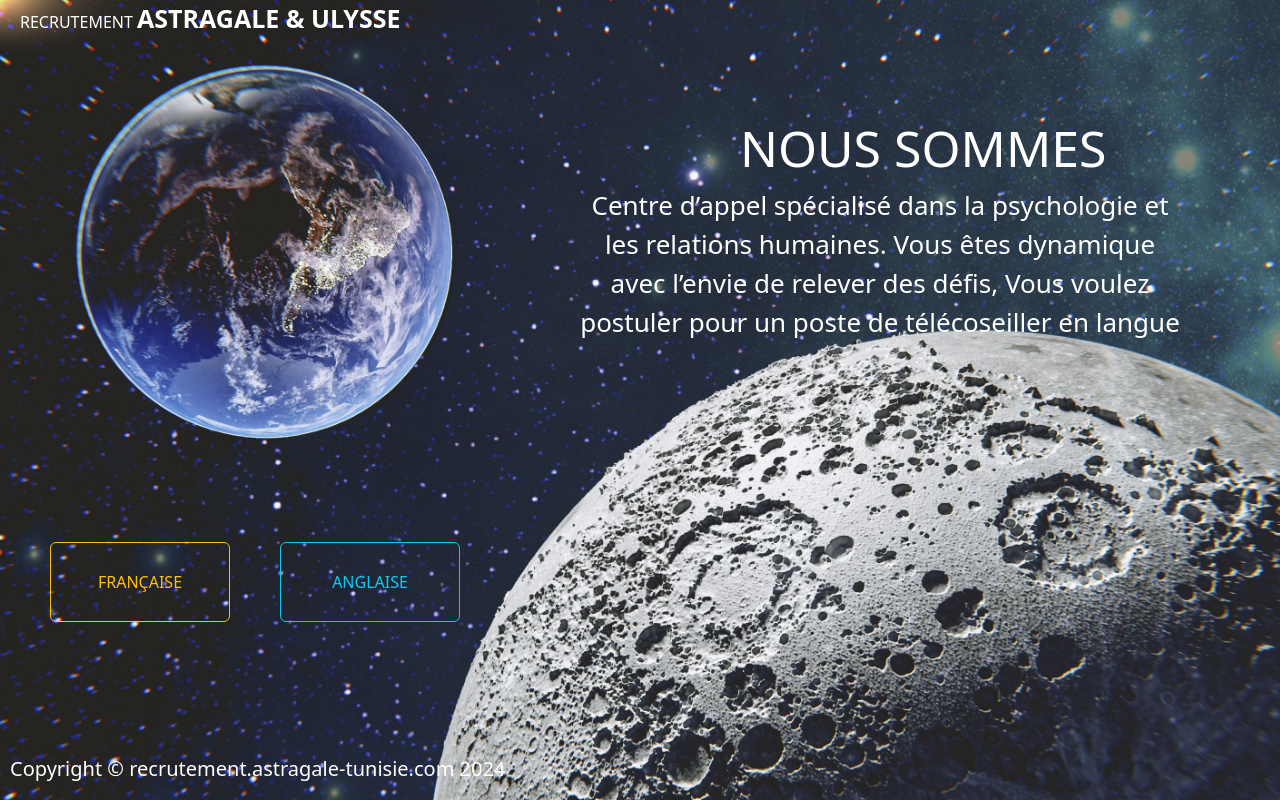
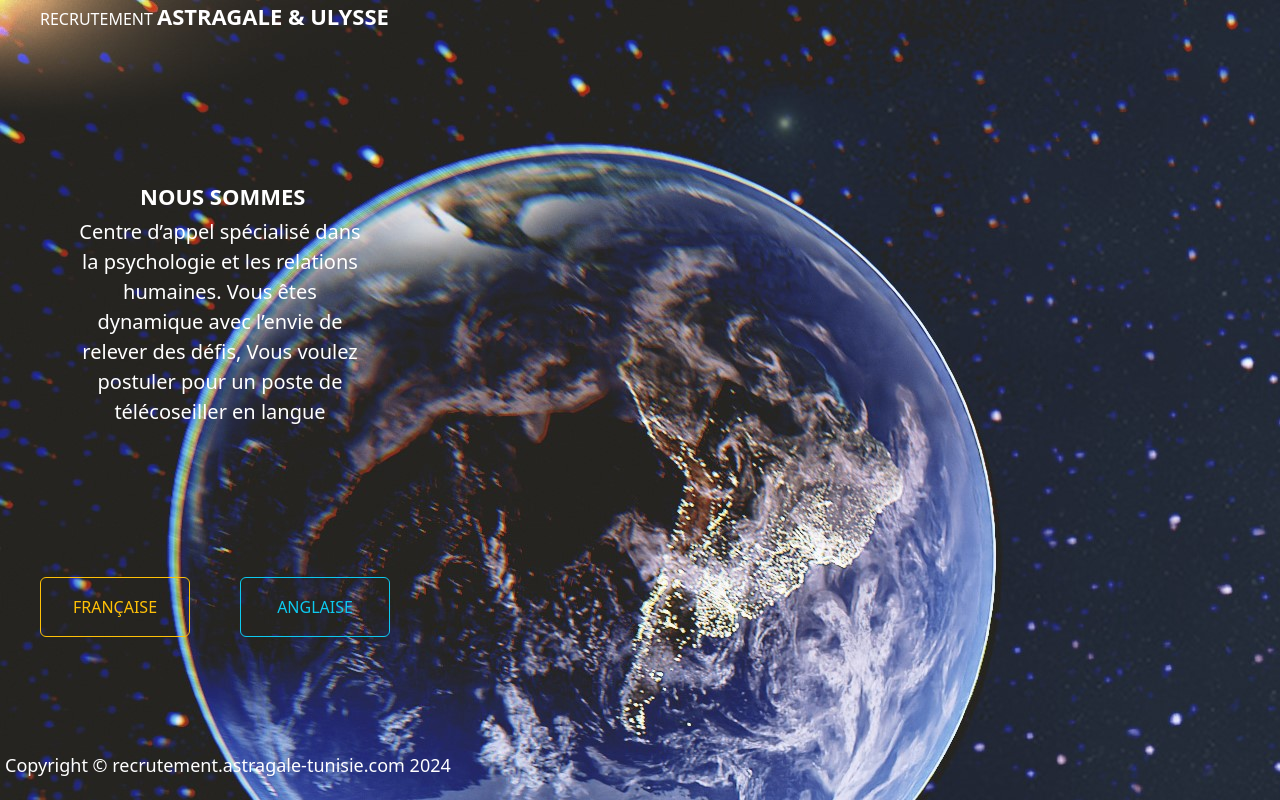
Before and after one commit to Bayrem98/recrutement_casa_front, a React (Create React App) app: page / in a window 1280 px wide. Built offline with nearby package versions, Linux system fonts and the light colour scheme.

Commit message:
make home page in responsive resolution phone & many update in dashboard & agenda pages

```diff
--- a/src/App.css
+++ b/src/App.css
@@ -1,16 +1,116 @@
 .home-page {
-    background-image: url('/public/images/background-image.jpg');
-    background-size: cover;
-    height: 100vh;
+  background-image: url("/public/images/background-image.jpg");
+  background-size: cover;
+  height: 100vh;
 }
 
 .fr-page {
-    background-image: url('/public/images/background-2.jpg');
-    background-size: cover;
+  background-image: url("/public/images/background-2.jpg");
+  background-size: cover;
 }
 
 .login-page {
-    background-image: url('/public/images/background-3.jpg');
-    background-size: cover;
-    height: 100vh;
+  background-image: url("/public/images/background-3.jpg");
+  background-size: cover;
+  height: 100vh;
 }
+
+.nav-title-home {
+  margin-left: 20px;
+}
+
+.nav-title-home-span {
+  font-size: 25px;
+  font-weight: bold;
+}
+
+.home-para-title {
+  font-size: 50px;
+  padding-top: 80px;
+  padding-left: 740px;
+}
+
+.home-para {
+  width: 600px;
+  margin-left: 580px;
+  font-size: 26px;
+  text-align: center;
+}
+
+.home-div-button {
+  margin-top: 200px;
+  margin-left: 50px;
+}
+
+.home-button-fr {
+  width: 180px;
+  margin-right: 50px;
+  height: 80px;
+}
+
+.home-button-en {
+  width: 180px;
+  height: 80px;
+}
+
+.home-footer {
+  position: fixed;
+  bottom: 0px;
+  left: 10px;
+  font-size: 20px;
+  font-weight: lighter;
+}
+
+@media screen and (min-width: 430px) {
+  .home-page {
+    background-image: url("/public/images/background-image.jpg");
+    background-size: auto;
+  }
+
+  .nav-title-home {
+    margin-left: 40px;
+  }
+
+  .nav-title-home-span {
+    font-size: 22px;
+    font-weight: bold;
+  }
+
+  .home-para-title {
+    font-size: 22px;
+    padding-top: 150px;
+    padding-left: 140px;
+    font-weight: bold;
+  }
+
+  .home-para {
+    width: 300px;
+    margin-left: 70px;
+    font-size: 20px;
+    text-align: center;
+  }
+
+  .home-div-button {
+    margin-top: 150px;
+    margin-left: 40px;
+  }
+
+  .home-button-fr {
+    width: 150px;
+    margin-right: 50px;
+    height: 60px;
+  }
+
+  .home-button-en {
+    width: 150px;
+    height: 60px;
+  }
+
+  .home-footer {
+    position: fixed;
+    bottom: 5px;
+    left: 5px;
+    font-size: 18px;
+    font-weight: lighter;
+  }
+}
--- a/src/components/pages/AgendaRdv.tsx
+++ b/src/components/pages/AgendaRdv.tsx
@@ -1,50 +1,98 @@
 import React, { useState } from "react";
-import { Alert, Calendar } from "antd";
-import type { Dayjs } from "dayjs";
-import Navbard3 from "../parts/Navbard3";
-import Sidebar from "../parts/Sidebar";
-import dayjs from "dayjs";
+import { Button, Card, FormGroup, Input, Label } from "reactstrap";
+import { Calendar, momentLocalizer } from "react-big-calendar";
+import moment from "moment";
+import "react-big-calendar/lib/css/react-big-calendar.css";
 
-const AgendaRdv = () => {
-  const [value, setValue] = useState(() => dayjs("2024-01-1"));
-  const [selectedValue, setSelectedValue] = useState(() => dayjs("2024-01-1"));
+const AgendaPage = () => {
+  // Configuration du localisateur de date avec moment
+  const localizer = momentLocalizer(moment);
 
-  const onSelect = (newValue: Dayjs) => {
-    setValue(newValue);
-    setSelectedValue(newValue);
+  // États pour gérer la date, l'utilisateur sélectionné et les événements
+  const [selectedDate, setSelectedDate] = useState<string>("");
+  const [selectedUser, setSelectedUser] = useState<{ nom: string; prenom: string } | null>(null);
+  const [events, setEvents] = useState<{ title: string; start: Date; end: Date }[]>([]);
+
+  // Gérer la sélection de date
+  const handleDateChange = (e: React.ChangeEvent<HTMLInputElement>) =>
+    setSelectedDate(e.target.value);
+
+  // Gérer la saisie des informations utilisateur
+  const handleUserChange = (e: React.ChangeEvent<HTMLInputElement>, field: "nom" | "prenom") => {
+    setSelectedUser((prevUser: any) => ({
+      ...prevUser,
+      [field]: e.target.value,
+    }));
   };
 
-  const onPanelChange = (newValue: Dayjs) => {
-    setValue(newValue);
+  // Ajouter un rendez-vous
+  const handleValidateRdv = () => {
+    if (selectedDate && selectedUser?.nom && selectedUser?.prenom) {
+      setEvents([
+        ...events,
+        {
+          title: `${selectedUser.nom} ${selectedUser.prenom}`,
+          start: new Date(selectedDate),
+          end: new Date(selectedDate), // Si besoin, vous pouvez ajuster l'heure
+        },
+      ]);
+      setSelectedDate("");
+      setSelectedUser(null);
+    } else {
+      alert("Veuillez remplir tous les champs avant de valider le rendez-vous.");
+    }
   };
 
   return (
-    <>
-      <div className="fr-page" style={{ paddingBottom: 172 }}>
-        <Navbard3 />
-        <div className="d-flex justify-content">
-          <Sidebar />
-          <div style={{ marginTop: 65 }}>
-            <h3 style={{ color: "white", marginLeft: 10, textAlign: "center" }}>
-              RDV fixé pour les candidats
-            </h3>
-            <Alert
-              style={{ width: "98%", marginLeft: 10 }}
-              message={`Vous avez sélectionné: Sayeh Bayrem ${selectedValue?.format(
-                "YYYY-MM-DD"
-              )}`}
-            />
-            <Calendar
-              style={{ width: "98%", marginLeft: 10 }}
-              value={value}
-              onSelect={onSelect}
-              onPanelChange={onPanelChange}
-            />
-          </div>
-        </div>
+    <div style={{ padding: "20px" }}>
+      <Card body>
+        <h3>Planifier un Rendez-vous</h3>
+        <FormGroup>
+          <Label for="date">Date :</Label>
+          <Input
+            type="date"
+            id="date"
+            value={selectedDate}
+            onChange={handleDateChange}
+          />
+        </FormGroup>
+        <FormGroup>
+          <Label for="nom">Nom :</Label>
+          <Input
+            type="text"
+            id="nom"
+            placeholder="Nom"
+            value={selectedUser?.nom || ""}
+            onChange={(e) => handleUserChange(e, "nom")}
+          />
+        </FormGroup>
+        <FormGroup>
+          <Label for="prenom">Prénom :</Label>
+          <Input
+            type="text"
+            id="prenom"
+            placeholder="Prénom"
+            value={selectedUser?.prenom || ""}
+            onChange={(e) => handleUserChange(e, "prenom")}
+          />
+        </FormGroup>
+        <Button color="primary" onClick={handleValidateRdv}>
+          Valider RDV
+        </Button>
+      </Card>
+
+      <div style={{ marginTop: "20px" }}>
+        <h3>Agenda</h3>
+        <Calendar
+          localizer={localizer}
+          events={events}
+          startAccessor="start"
+          endAccessor="end"
+          style={{ height: 500 }}
+        />
       </div>
-    </>
+    </div>
   );
 };
 
-export default AgendaRdv;
+export default AgendaPage;
--- a/src/components/pages/DashboardAdmin.tsx
+++ b/src/components/pages/DashboardAdmin.tsx
@@ -148,6 +148,29 @@ const DashboardAdmin = () => {
       user.status.status === "En cours" &&
       user.status.color === "yellow"
     );
+  };
+
+  const handleSubmitRDV = () => {
+    if (!oneUser || !dateRDV) {
+      alert("Veuillez sélectionner un utilisateur et une date de RDV.");
+      return;
+    }
+
+    axios
+      .post(`${process.env.REACT_APP_API_URL}/appointments`, {
+        userId: oneUser._id,
+        nom: oneUser.nom,
+        prenom: oneUser.prenom,
+        dateRDV: dateRDV,
+      })
+      .then((response) => {
+        alert("RDV fixé avec succès !");
+        console.log("RDV fixé :", response.data);
+        setIsOpened(false);
+      })
+      .catch((error) => {
+        console.error("Erreur lors de la fixation du RDV :", error);
+      });
   };
 
   return (
@@ -560,8 +583,9 @@ const DashboardAdmin = () => {
                             {dateRDV && (
                               <p>RDV fixé par ............. le {dateRDV}</p>
                             )}
-                            <Input
-                              type="radio"
+                            <Button
+                              color="info"
+                              style={{ color: "white" }}
                               onClick={() => {
                                 oneUser &&
                                   oneUser._id &&
@@ -571,8 +595,32 @@ const DashboardAdmin = () => {
                                     "blue"
                                   );
                               }}
-                            ></Input>
-                            <Button color="info" style={{ color: "white" }}>
+                            >
+                              Valider le RDV
+                            </Button>
+                          </div>
+                        </FormGroup>
+                        <FormGroup>
+                          <Label
+                            style={{
+                              fontSize: 18,
+                              color: "black",
+                              marginRight: 8,
+                            }}
+                          >
+                            Fix RDV
+                          </Label>
+                          <div className="d-flex align-items-center">
+                            <Input
+                              type="date"
+                              style={{ width: 200, marginRight: 10 }}
+                              onChange={handleDateChange}
+                            />
+                            <Button
+                              color="info"
+                              style={{ color: "white" }}
+                              onClick={handleSubmitRDV}
+                            >
                               Valider le RDV
                             </Button>
                           </div>
--- a/src/components/pages/Home.tsx
+++ b/src/components/pages/Home.tsx
@@ -5,30 +5,27 @@ const Home = () => {
   return (
     <>
       <div className="home-page">
-        <NavbarBrand href="/" style={{ color: "white", marginLeft: 20, }}>
+        <NavbarBrand
+          className="nav-title-home"
+          href="/"
+          style={{ color: "white" }}
+        >
           RECRUTEMENT{" "}
-          <span style={{ fontSize: 25, fontWeight: "bold" }}>
-            ASTRAGALE & ULYSSE
-          </span>
+          <span className="nav-title-home-span">ASTRAGALE & ULYSSE</span>
         </NavbarBrand>
         <div>
           <h1
+            className="home-para-title"
             style={{
               color: "white",
-              fontSize: 50,
-              paddingTop: 80,
-              paddingLeft: 740,
             }}
           >
             NOUS SOMMES
           </h1>
           <p
+            className="home-para"
             style={{
               color: "white",
-              width: 600,
-              marginLeft: 580,
-              fontSize: 26,
-              textAlign: "center",
             }}
           >
             Centre d’appel spécialisé dans la psychologie et les relations
@@ -36,34 +33,22 @@ const Home = () => {
             Vous voulez postuler pour un poste de télécoseiller en langue
           </p>
         </div>
-        <div className="" style={{ marginTop: 200, marginLeft: 50 }}>
+        <div className="home-div-button">
           <Link to={"/fr"}>
-            <Button
-              color="warning"
-              outline
-              style={{
-                width: 180,
-                marginRight: 50,
-                height: 80,
-              }}
-            >
+            <Button className="home-button-fr" color="warning" outline>
               FRANÇAISE
             </Button>
           </Link>
           <Link to={"/en"}>
-            <Button color="info" outline style={{ width: 180, height: 80 }}>
+            <Button className="home-button-en" color="info" outline>
               ANGLAISE
             </Button>
           </Link>
         </div>
         <footer
+          className="home-footer"
           style={{
-            position: "fixed",
-            bottom: 0,
             color: "white",
-            left: 10,
-            fontSize: 20,
-            fontWeight: "lighter",
           }}
         >
           <p>Copyright © recrutement.astragale-tunisie.com 2024</p>
```
Also changed, not shown: package.json (+5 -2 lines), 1 other file (tests, documents, lock files or other folders).
